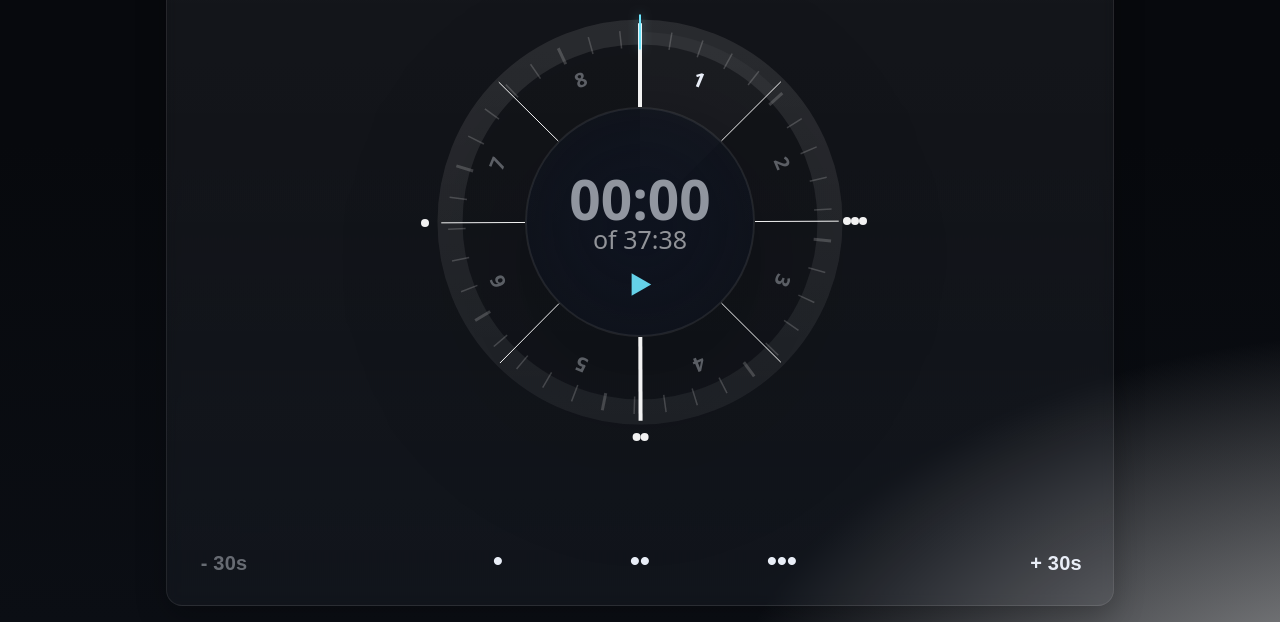
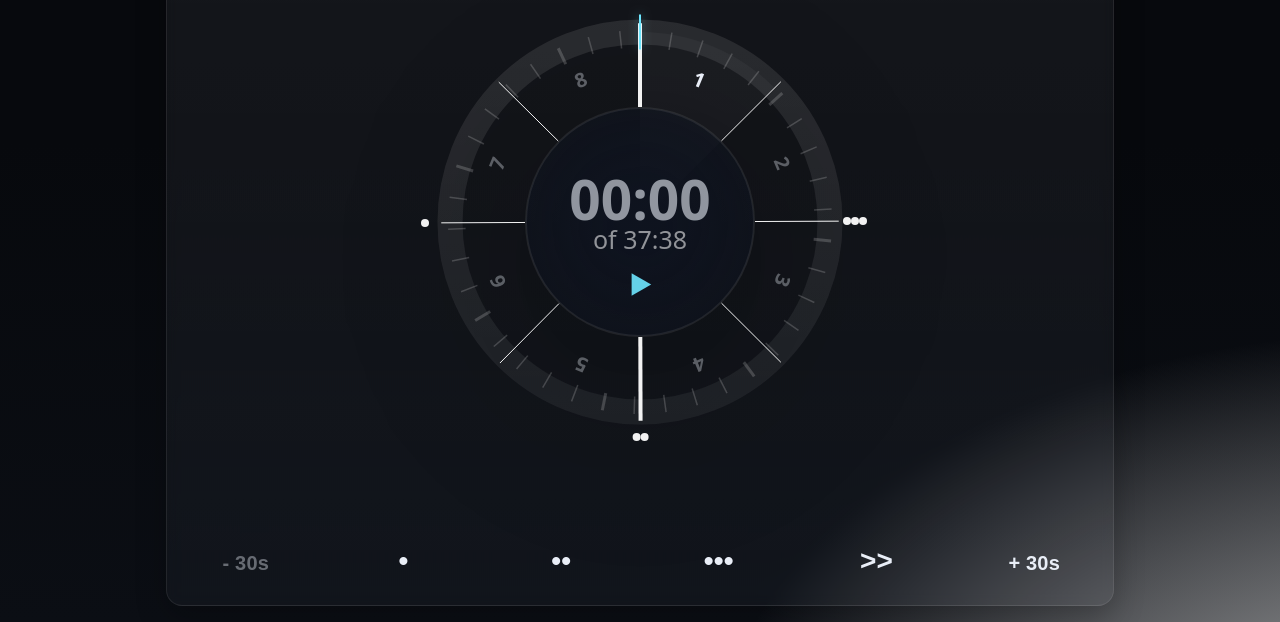
Before and after one commit to mgm52/gong-timer, a plain HTML site: page index.html in a window 1280 px wide. Shown: the part 178-800 px from the top of the page. Drawn offline with Linux system fonts and the light colour scheme.

Commit message:
Refactor corner button layout and add fast forward functionality

```diff
--- a/index.html
+++ b/index.html
@@ -181,11 +181,37 @@
     border: none;
     box-shadow: none;
   }
-  .corner-btn-left {
-    left: 12px;
+  .corner-btn-pos1 {
+    left: 8.33%;
+    transform: translateX(-50%);
   }
-  .corner-btn-right {
-    right: 12px;
+  .corner-btn-pos2 {
+    left: 25%;
+    transform: translateX(-50%);
+    font-size: 28px;
+    line-height: 1;
+  }
+  .corner-btn-pos3 {
+    left: 41.67%;
+    transform: translateX(-50%);
+    font-size: 28px;
+    line-height: 1;
+  }
+  .corner-btn-pos4 {
+    left: 58.33%;
+    transform: translateX(-50%);
+    font-size: 28px;
+    line-height: 1;
+  }
+  .corner-btn-pos5 {
+    left: 75%;
+    transform: translateX(-50%);
+    font-size: 28px;
+    line-height: 1;
+  }
+  .corner-btn-pos6 {
+    left: 91.67%;
+    transform: translateX(-50%);
   }
 
   canvas {
@@ -198,26 +224,6 @@
     cursor: pointer;
     object-fit: contain;
     filter: drop-shadow(0 40px 80px rgba(0,0,0,.35));
-  }
-
-
-  .corner-btn-quarter {
-    left: 65%;
-    transform: translateX(-50%);
-    font-size: 28px;
-    line-height: 1;
-  }
-  .corner-btn-half {
-    left: 50%;
-    transform: translateX(-50%);
-    font-size: 28px;
-    line-height: 1;
-  }
-  .corner-btn-three-quarter {
-    left: 35%;
-    transform: translateX(-50%);
-    font-size: 28px;
-    line-height: 1;
   }
 
   /* Button click animation */
@@ -256,11 +262,12 @@
 
   <div class="panel canvas-panel">
     <div id="nextGongDisplay" class="next-gong-top"></div>
-    <button id="rew" class="corner-btn corner-btn-left">- 30s</button>
-    <button id="ff" class="corner-btn corner-btn-right">+ 30s</button>
-    <button id="quarterGong" class="corner-btn corner-btn-quarter">•••</button>
-    <button id="halfGong" class="corner-btn corner-btn-half">••</button>
-    <button id="threeQuarterGong" class="corner-btn corner-btn-three-quarter">•</button>
+    <button id="rew" class="corner-btn corner-btn-pos1">- 30s</button>
+    <button id="threeQuarterGong" class="corner-btn corner-btn-pos2">•</button>
+    <button id="halfGong" class="corner-btn corner-btn-pos3">••</button>
+    <button id="quarterGong" class="corner-btn corner-btn-pos4">•••</button>
+    <button id="fastForward" class="corner-btn corner-btn-pos5">>></button>
+    <button id="ff" class="corner-btn corner-btn-pos6">+ 30s</button>
     <canvas id="dial" width="640" height="640" aria-label="Radial audio scrubber"></canvas>
   </div>
 
@@ -284,6 +291,7 @@
   const ffBtn = document.getElementById('ff');
   const rewBtn = document.getElementById('rew');
   const quarterGongBtn = document.getElementById('quarterGong');
+  const fastForwardBtn = document.getElementById('fastForward');
   const halfGongBtn = document.getElementById('halfGong');
   const threeQuarterGongBtn = document.getElementById('threeQuarterGong');
   const dial = document.getElementById('dial');
@@ -570,6 +578,29 @@
     updateButtonStates();
     draw();
   });
+  fastForwardBtn.addEventListener('click', async () => {
+    await primeAudioIfNeeded();
+
+    // Find current segment
+    let currentSegmentEndTime = totalDuration;
+    for (let i = 0; i < gongTimes.length; i++) {
+      if (currentTime < gongTimes[i]) {
+        currentSegmentEndTime = gongTimes[i];
+        break;
+      }
+    }
+
+    // Jump to 1 second before the end of current segment
+    currentTime = Math.max(currentSegmentEndTime - 1, currentTime);
+    pausedTime = currentTime;
+    lastGongIndex = gongTimes.findIndex(t => t > currentTime) - 1;
+    gongTimeouts.forEach(timeout => clearTimeout(timeout));
+    gongTimeouts = [];
+    if (isPlaying) startTimestamp = performance.now();
+    else syncDisplayToCurrent();
+    updateButtonStates();
+    draw();
+  });
   window.addEventListener('keydown', async (e) => {
     if (e.code === 'Space') { e.preventDefault(); await primeAudioIfNeeded(); if (isPlaying) pause(); else play(); }
     if (e.key === 'ArrowRight') { currentTime = Math.min(currentTime + 5, totalDuration); pausedTime = currentTime; if (!isPlaying) syncDisplayToCurrent(); updateButtonStates(); draw(); }
@@ -668,7 +699,7 @@
   }
 
   // Ensure buttons always work by preventing canvas interference
-  [quarterGongBtn, halfGongBtn, threeQuarterGongBtn, ffBtn, rewBtn].forEach(btn => {
+  [quarterGongBtn, fastForwardBtn, halfGongBtn, threeQuarterGongBtn, ffBtn, rewBtn].forEach(btn => {
     btn.addEventListener('pointerdown', (e) => {
       e.stopPropagation(); // Prevent canvas from capturing this event
       stopDragging(e); // Reset any dragging state
```
